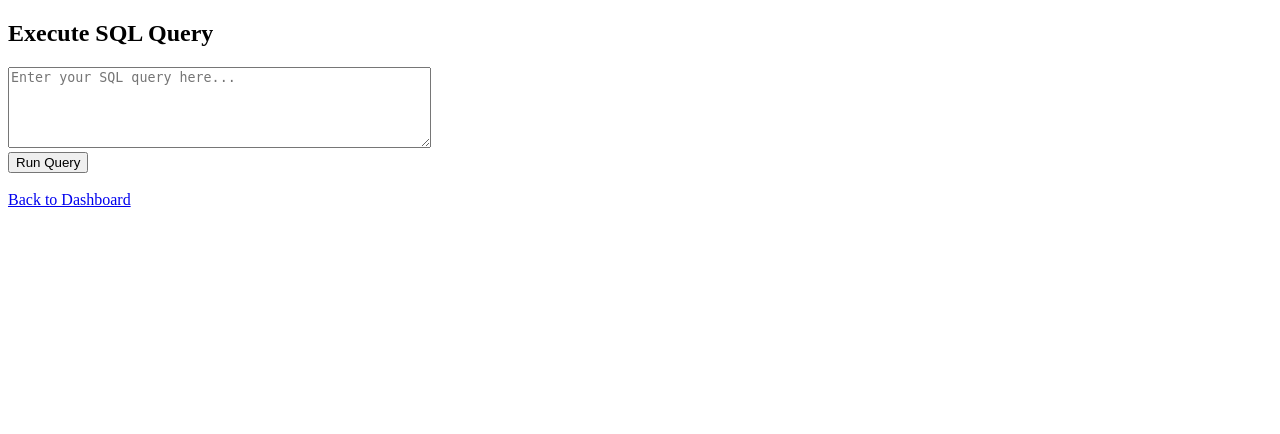
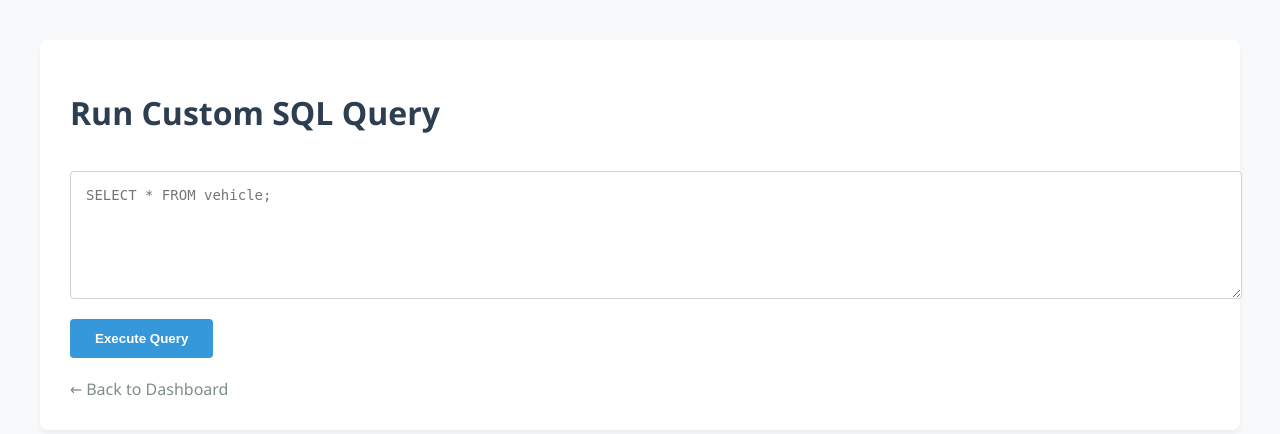
Before and after one commit to AnvithaReddyP/fleet_management, a Flask app: page /query_window in a window 1280 px wide. Shown: the top 434 px of the page. Run offline with Flask 3, Linux system fonts and the light colour scheme.

Commit message:
Update query.html with new UI layout

```diff
--- a/templates/query.html
+++ b/templates/query.html
@@ -1,42 +1,63 @@
 <!DOCTYPE html>
 <html>
 <head>
-    <title>Run SQL Query</title>
+    <title>SQL Query Window</title>
+    <style>
+        body { font-family: 'Segoe UI', Tahoma, Geneva, Verdana, sans-serif; margin: 40px; background-color: #f8f9fa; }
+        .container { background: white; padding: 30px; border-radius: 8px; box-shadow: 0 4px 6px rgba(0,0,0,0.05); }
+        h1 { color: #2c3e50; }
+        textarea { width: 100%; padding: 15px; margin: 15px 0; border: 1px solid #ced4da; border-radius: 4px; font-family: monospace; font-size: 14px; }
+        button { padding: 12px 25px; background-color: #3498db; color: white; border: none; border-radius: 4px; cursor: pointer; font-weight: bold; }
+        button:hover { background-color: #2980b9; }
+        .back-link { display: inline-block; margin-top: 20px; color: #7f8c8d; text-decoration: none; }
+        .back-link:hover { text-decoration: underline; color: #2c3e50; }
+
+        table { width: 100%; border-collapse: collapse; margin-top: 20px; display: block; overflow-x: auto; }
+        th, td { border: 1px solid #dee2e6; padding: 10px; text-align: left; }
+        th { background-color: #f1f3f5; }
+        .error { color: #e74c3c; font-weight: bold; padding: 15px; background: #fadbd8; border-radius: 4px; margin-top: 15px; }
+    </style>
 </head>
 <body>
-    <h2>Execute SQL Query</h2>
+    <div class="container">
+        <h1>Run Custom SQL Query</h1>
         <form method="POST">
-        <textarea name="query" rows="5" cols="50" placeholder="Enter your SQL query here..."></textarea><br>
-        <button type="submit">Run Query</button>
+            <textarea name="query" rows="6" placeholder="SELECT * FROM vehicle;" required>{{ query if query else '' }}</textarea><br>
+            <button type="submit">Execute Query</button>
         </form>
 
         {% if error %}
-        <p style="color: red;">Error: {{ error }}</p>
+            <div class="error">Error: {{ error }}</div>
         {% endif %}
 
         {% if result %}
-        <h3>Result:</h3>
+            <h3 style="margin-top: 30px;">Query Results:</h3>
+            <table>
                 {% if columns %}
-            <table border="1">
                 <tr>
                     {% for col in columns %}
                         <th>{{ col }}</th>
                     {% endfor %}
                 </tr>
+                {% endif %}
+
                 {% for row in result %}
                     <tr>
-                        {% for col in columns %}
-                            <td>{{ row[col] }}</td>
+                        {% if row is mapping %}
+                            {% for value in row.values() %}
+                                <td>{{ value }}</td>
                             {% endfor %}
+                        {% else %}
+                            {% for item in row %}
+                                <td>{{ item }}</td>
+                            {% endfor %}
+                        {% endif %}
                     </tr>
                 {% endfor %}
             </table>
-        {% else %}
-            <p>{{ result }}</p>
-        {% endif %}
         {% endif %}
 
-    <br>
-    <a href="/">Back to Dashboard</a>
+        <a href="/" class="back-link">&larr; Back to Dashboard</a>
+    </div>
 </body>
 </html>
```
Lines whose indentation alone changed are shown as unchanged.
